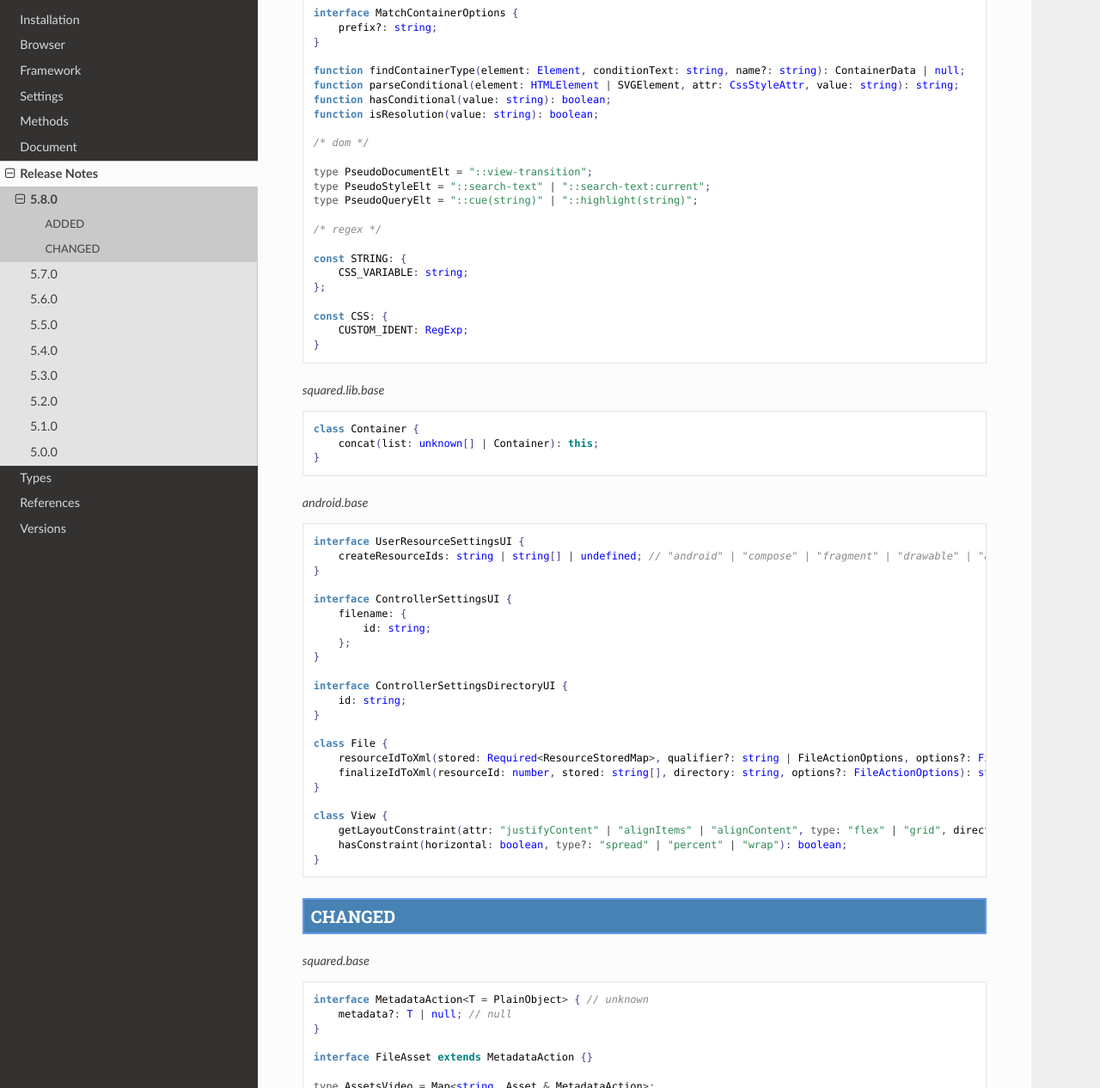
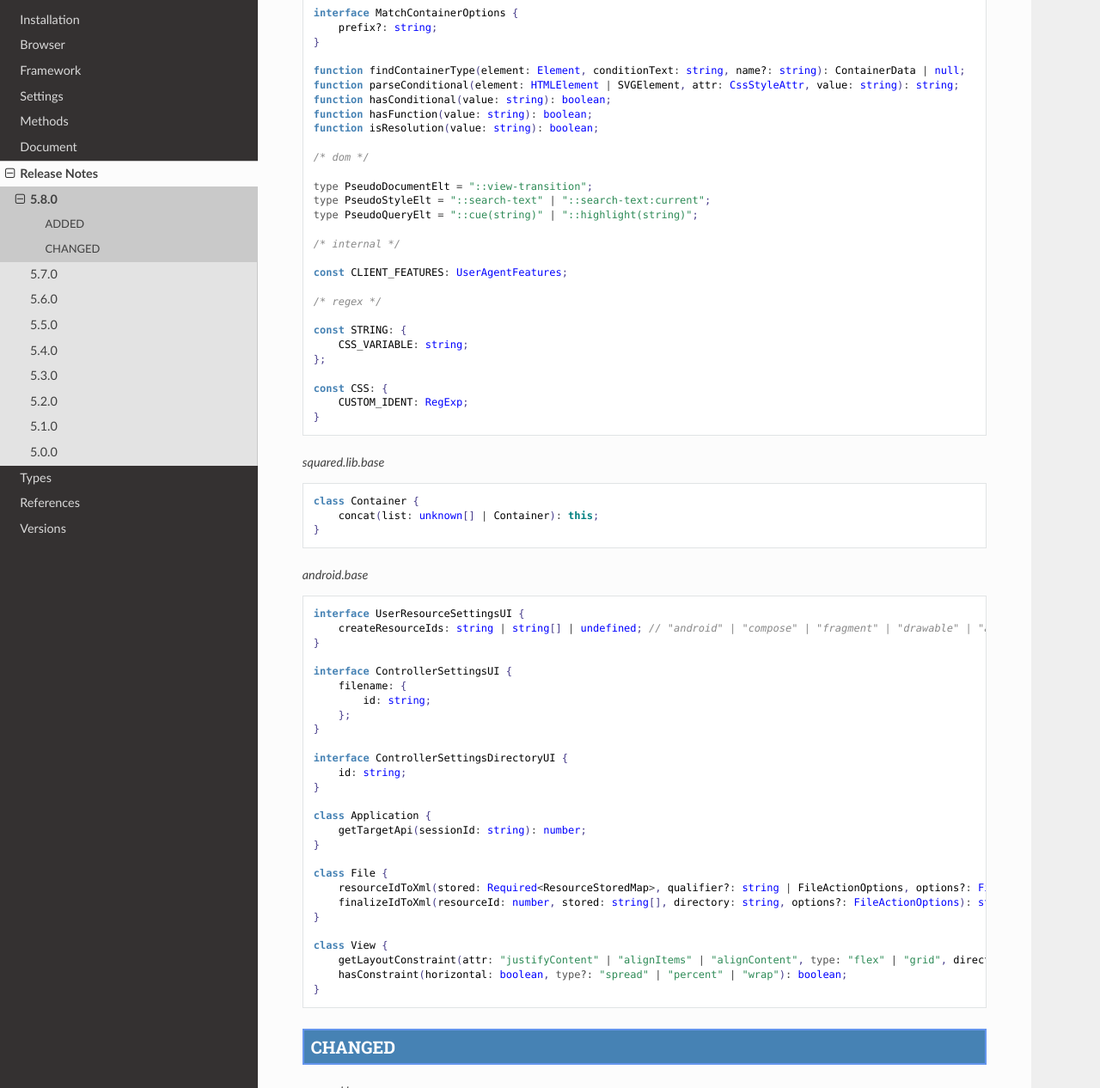
Before and after one commit to anpham6/android-docs, a Sphinx documentation site: the page built from source/release_notes/5.8.0.rst, in a window 1280 px wide and 1400 px high, scrolled down 802 px, cut to the strip 134-1400 px from the top of the window. Shown: the whole strip at 86% size. Built offline with Sphinx 7.4.7 and the Read the Docs theme 3.1.0, drawn with Linux system fonts in a browser that asks for light colours.

Commit message:
Release Notes: Latest modifications to API 5.8.0.

```diff
--- a/source/document/android/extensions.rst
+++ b/source/document/android/extensions.rst
@@ -97,9 +97,11 @@
 
 .. code-block::
   :caption: android.resource.fonts
+  :emphasize-lines: 3
 
   interface ResourceFontsOptions {
       defaultFontFamily: string;
+      mathFontFamily: string;
       systemFonts: string[];
       disableFontAlias: boolean;
       installGoogleFonts: boolean;
@@ -171,6 +173,10 @@
 
 Changelog
 =========
+
+.. versionadded:: 5.8.0
+
+  - *ResourceFontsOptions* property **mathFontFamily** for ":lower:`font-family: math`" as :alt:`Noto Serif` was created.
 
 .. versionadded:: 5.7.0
 
--- a/source/references.rst
+++ b/source/references.rst
@@ -83,6 +83,7 @@
 
 https://unpkg.com/squared/types/base/application.d.ts
   | `ControllerSettingsDirectoryUI <search.html?q=ControllerSettingsDirectoryUI>`_
+  | `LayoutRoot <search.html?q=LayoutRoot>`_
   | `NodeTemplate <search.html?q=NodeTemplate>`_
   | `UserSettings <search.html?q=UserSettings>`_
   | `UserResourceSettings <search.html?q=UserResourceSettings>`_
--- a/source/release_notes/5.8.0.rst
+++ b/source/release_notes/5.8.0.rst
@@ -59,6 +59,7 @@
   function findContainerType(element: Element, conditionText: string, name?: string): ContainerData | null;
   function parseConditional(element: HTMLElement | SVGElement, attr: CssStyleAttr, value: string): string;
   function hasConditional(value: string): boolean;
+  function hasFunction(value: string): boolean;
   function isResolution(value: string): boolean;
 
   /* dom */
@@ -66,6 +67,10 @@
   type PseudoDocumentElt = "::view-transition";
   type PseudoStyleElt = "::search-text" | "::search-text:current";
   type PseudoQueryElt = "::cue(string)" | "::highlight(string)";
+
+  /* internal */
+
+  const CLIENT_FEATURES: UserAgentFeatures;
 
   /* regex */
 
@@ -99,6 +104,10 @@
 
   interface ControllerSettingsDirectoryUI {
       id: string;
+  }
+
+  class Application {
+      getTargetApi(sessionId: string): number;
   }
 
   class File {
```
